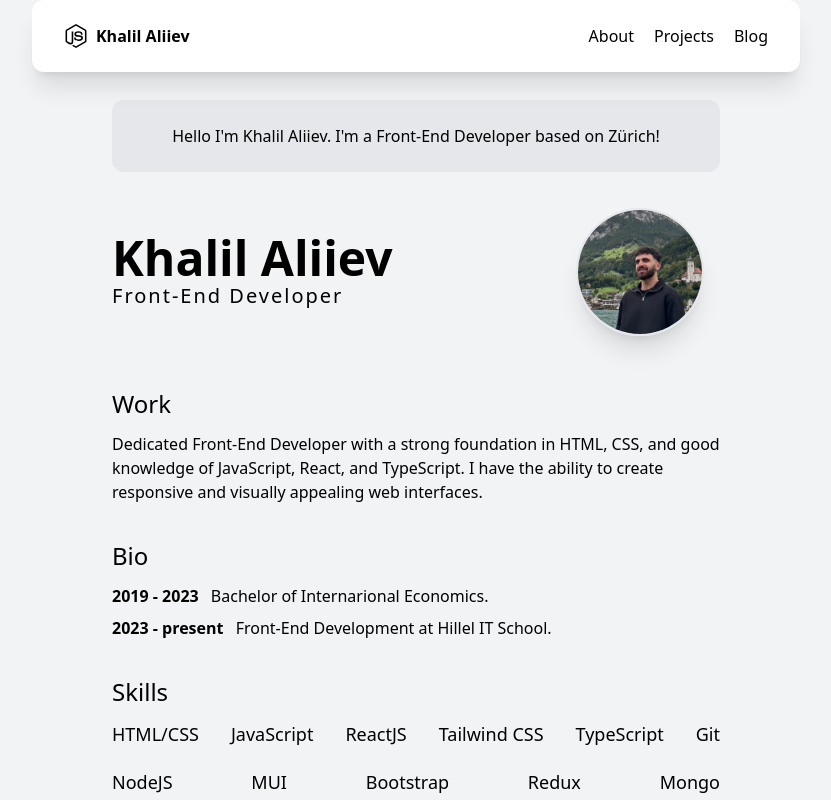
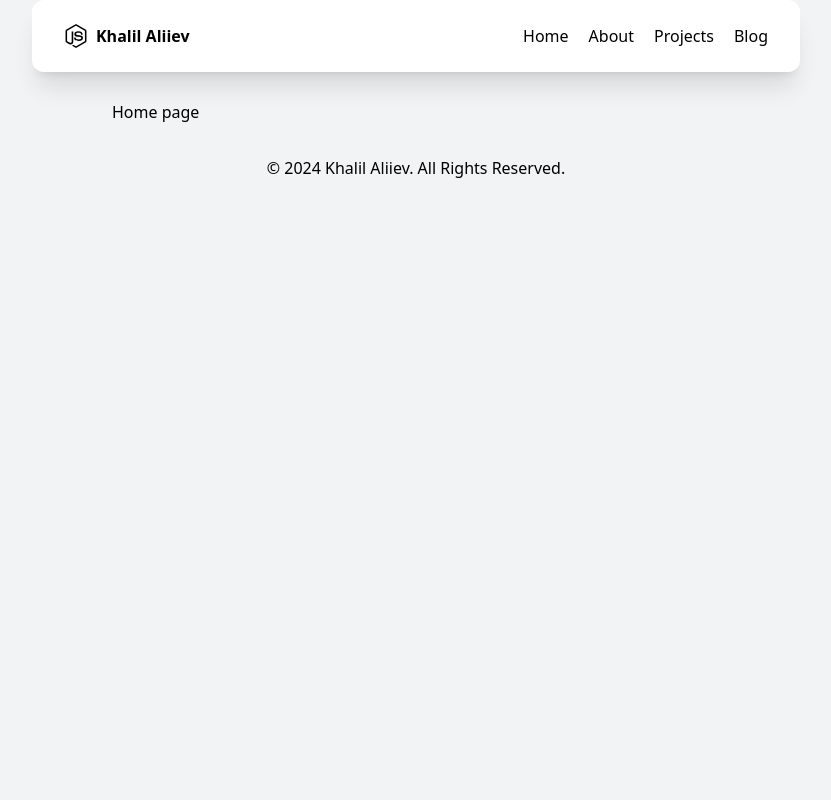
Before and after one commit to khalilaliev/react-ts-simple-portfolio, a React (Vite) app: page / in a window 1280 px wide. Shown: the top 800 px of the page, without its empty margins (224-1055 px from the left). Built offline with nearby package versions, Linux system fonts and the light colour scheme.

Commit message:
add react router

```diff
--- a/package.json
+++ b/package.json
@@ -12,7 +12,8 @@
   "dependencies": {
     "react": "^18.3.1",
     "react-dom": "^18.3.1",
-    "react-icons": "^5.3.0"
+    "react-icons": "^5.3.0",
+    "react-router-dom": "^6.26.2"
   },
   "devDependencies": {
     "@eslint/js": "^9.9.0",
--- a/src/App.tsx
+++ b/src/App.tsx
@@ -1,13 +1,19 @@
+import { Route, Routes } from "react-router-dom";
 import Footer from "./components/Footer/Footer";
 import Header from "./components/Header/Header";
 import About from "./pages/About";
+import Home from "./pages/Home";
+// import About from "./pages/About";
 
 function App() {
   return (
     <>
       <Header />
-      <main className="max-w-2xl my-0 mx-auto mt-5 container pt-20">
-        <About />
+      <main className="max-w-2xl my-0 mx-auto mt-5 container pt-20 h-80vh-screen">
+        <Routes>
+          <Route path="/" element={<Home />} />
+          <Route path="/about" element={<About />} />
+        </Routes>
       </main>
       <Footer />
     </>
--- a/src/components/Header/Header.tsx
+++ b/src/components/Header/Header.tsx
@@ -1,8 +1,11 @@
+import "./style.css";
 import { FC, useEffect, useState } from "react";
 import { FaNodeJs } from "react-icons/fa";
+import { Link, useLocation } from "react-router-dom";
 
 const Header: FC = () => {
   const [isScrolled, setIsScrolled] = useState(false);
+  const { pathname } = useLocation();
 
   useEffect(() => {
     const handleScroll = () => {
@@ -26,24 +29,55 @@ const Header: FC = () => {
       }`}
     >
       <div className=" flex items-center justify-between py-6 ">
-        <a
-          href="#"
+        <Link
+          to="/"
           className=" font-semibold flex items-center justify-between gap-2"
         >
           {" "}
           <FaNodeJs className="text-2xl" /> Khalil Aliiev
-        </a>
+        </Link>
 
         <nav>
           <ul className="flex items-center justify-between gap-5">
             <li>
-              <a href="#">About</a>
+              <Link
+                to="/"
+                className={`border-b-2 border-transparent hover:border-black transition duration-300 ease-in-out ${
+                  pathname === "/" ? "active-link" : ""
+                }`}
+              >
+                Home
+              </Link>
             </li>
             <li>
-              <a href="#">Projects</a>
+              <Link
+                to="/about"
+                className={`border-b-2 border-transparent hover:border-black transition duration-300 ease-in-out ${
+                  pathname === "/about" ? "active-link" : ""
+                }`}
+              >
+                About
+              </Link>
             </li>
             <li>
-              <a href="#">Blog</a>
+              <Link
+                to="/projects"
+                className={`border-b-2 border-transparent hover:border-black transition duration-300 ease-in-out ${
+                  pathname === "/projects" ? "active-link" : ""
+                }`}
+              >
+                Projects
+              </Link>
+            </li>
+            <li>
+              <Link
+                to="/blog"
+                className={`border-b-2 border-transparent hover:border-black transition duration-300 ease-in-out ${
+                  pathname === "/blog" ? "active-link" : ""
+                }`}
+              >
+                Blog
+              </Link>
             </li>
           </ul>
         </nav>
--- /dev/null
+++ b/src/components/Header/style.css
@@ -0,0 +1,3 @@
+.active-link {
+  border-bottom: 2px solid black;
+}
--- a/src/main.tsx
+++ b/src/main.tsx
@@ -1,10 +1,13 @@
-import { StrictMode } from 'react'
-import { createRoot } from 'react-dom/client'
-import App from './App.tsx'
-import './index.css'
+import { StrictMode } from "react";
+import { createRoot } from "react-dom/client";
+import App from "./App.tsx";
+import "./index.css";
+import { BrowserRouter } from "react-router-dom";
 
-createRoot(document.getElementById('root')!).render(
+createRoot(document.getElementById("root")!).render(
   <StrictMode>
-    <App />
-  </StrictMode>,
-)
+    <BrowserRouter>
+      <App />
+    </BrowserRouter>
+  </StrictMode>
+);
--- /dev/null
+++ b/src/pages/Home.tsx
@@ -0,0 +1,11 @@
+import { FC } from "react";
+
+const Home: FC = () => {
+  return (
+    <>
+      <h1>Home page</h1>
+    </>
+  );
+};
+
+export default Home;
--- a/tailwind.config.js
+++ b/tailwind.config.js
@@ -6,6 +6,9 @@ export default {
       colors: {
         "bg-custom": "#E5E7EB",
       },
+      // height: {
+      //   '80vh-screen': '80vh'
+      // },
       container: {
         center: true,
         padding: "2rem",
```
Also changed, not shown: 1 other file (tests, documents, lock files or other folders).
